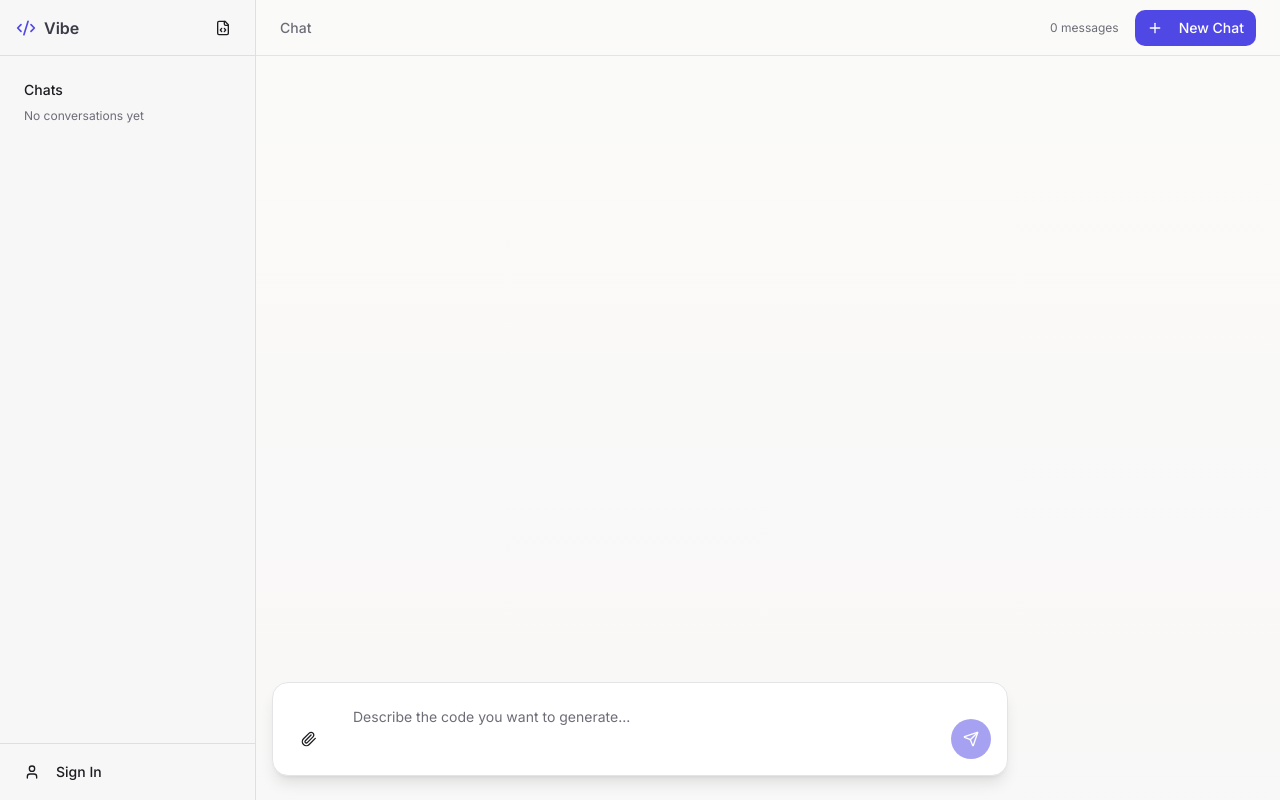
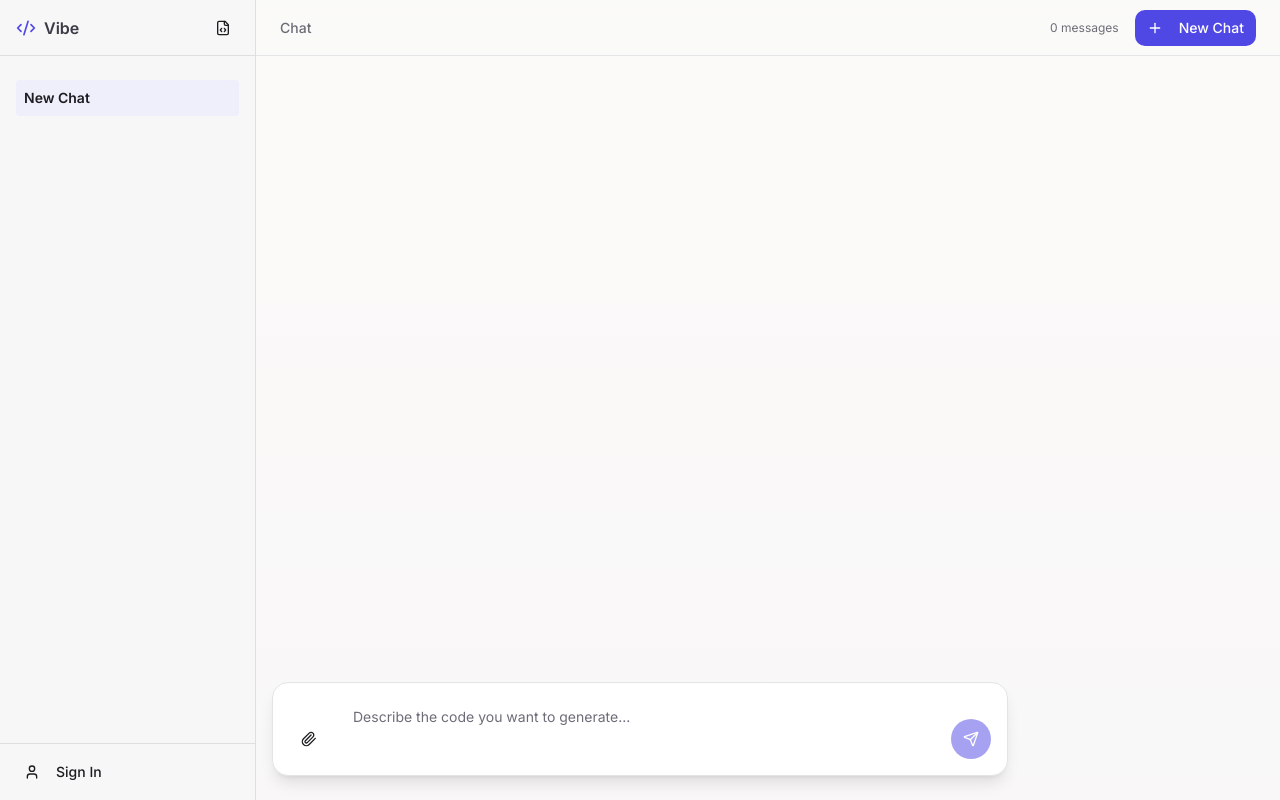
Before and after one commit to PrakDararith22/gentle-code-whisper, a React (Vite) app: page / in a window 1280 px wide. Built offline with nearby package versions, Linux system fonts and the light colour scheme; the HTML template or start-up script is replaced by a standard one.

Commit message:
fix: fix 404 of signup

```diff
--- a/src/components/HistoryPanel.tsx
+++ b/src/components/HistoryPanel.tsx
@@ -14,9 +14,11 @@ interface Conversation {
 interface HistoryPanelProps {
   onLoadConversation: (id: string) => void;
   refreshTrigger?: number;
+  isNewChat: boolean;
+  onNewChat: () => void;
 }
 
-export function HistoryPanel({ onLoadConversation, refreshTrigger }: HistoryPanelProps) {
+export function HistoryPanel({ onLoadConversation, refreshTrigger, isNewChat, onNewChat }: HistoryPanelProps) {
   const [conversations, setConversations] = useState<Conversation[]>([]);
   const [loading, setLoading] = useState(true);
   const { user } = useAuth();
@@ -84,12 +86,22 @@ export function HistoryPanel({ onLoadConversation, refreshTrigger }: HistoryPane
   return (
     <ScrollArea className="h-full">
       <div className="p-2 space-y-1">
-        <h3 className="text-sm font-medium px-2 mb-2">Chats</h3>
 
-        {conversations.length === 0 ? (
+        {conversations.length === 0 && !isNewChat ? (
           <p className="text-xs text-muted-foreground px-2">No conversations yet</p>
         ) : (
-          conversations.map((conv) => (
+          <>
+            {isNewChat && (
+              <div
+                className="group flex items-center justify-between p-2 rounded bg-accent cursor-pointer"
+                onClick={onNewChat}
+              >
+                <div className="flex-1 min-w-0">
+                  <p className="text-sm truncate font-semibold">New Chat</p>
+                </div>
+              </div>
+            )}
+            {conversations.map((conv) => (
               <div
                 key={conv.id}
                 className="group flex items-center justify-between p-2 rounded hover:bg-accent cursor-pointer"
@@ -98,7 +110,6 @@ export function HistoryPanel({ onLoadConversation, refreshTrigger }: HistoryPane
                 <div className="flex-1 min-w-0">
                   <p className="text-sm truncate">{conv.prompt}</p>
                 </div>
-
                 <Button
                   variant="ghost"
                   size="icon"
@@ -111,7 +122,8 @@ export function HistoryPanel({ onLoadConversation, refreshTrigger }: HistoryPane
                   <Trash2 className="h-3 w-3" />
                 </Button>
               </div>
-          ))
+            ))}
+          </>
         )}
       </div>
     </ScrollArea>
--- a/src/components/Sidebar.tsx
+++ b/src/components/Sidebar.tsx
@@ -15,12 +15,14 @@ import {
 
 interface SidebarProps {
   isCollapsed: boolean;
+  isNewChat: boolean;
   onToggle: () => void;
+  onNewChat: () => void;
   onLoadConversation?: (id: string) => void;
   refreshTrigger?: number;
 }
 
-export function Sidebar({ isCollapsed, onToggle, onLoadConversation, refreshTrigger }: SidebarProps) {
+export function Sidebar({ isCollapsed, isNewChat, onToggle, onNewChat, onLoadConversation, refreshTrigger }: SidebarProps) {
   const { user, signOut } = useAuth();
   const navigate = useNavigate();
   const { toast } = useToast();
@@ -80,6 +82,8 @@ export function Sidebar({ isCollapsed, onToggle, onLoadConversation, refreshTrig
           <HistoryPanel
             onLoadConversation={onLoadConversation || (() => {})}
             refreshTrigger={refreshTrigger}
+            isNewChat={isNewChat}
+            onNewChat={onNewChat}
           />
         )}
       </ScrollArea>
--- a/src/pages/Index.tsx
+++ b/src/pages/Index.tsx
@@ -326,7 +326,9 @@ const Index = () => {
       {/* Sidebar */}
       <Sidebar
         isCollapsed={sidebarCollapsed}
+        isNewChat={messages.length === 0}
         onToggle={() => setSidebarCollapsed(!sidebarCollapsed)}
+        onNewChat={startNewChat}
         onLoadConversation={loadConversation}
         refreshTrigger={refreshTrigger}
       />
--- a/src/pages/Signup.tsx
+++ b/src/pages/Signup.tsx
@@ -1,5 +1,5 @@
 import { useState } from 'react';
-import { useNavigate } from 'react-router-dom';
+import { useNavigate, Link } from 'react-router-dom';
 import { useAuth } from '@/contexts/AuthContext';
 import { Button } from '@/components/ui/button';
 import { Input } from '@/components/ui/input';
@@ -91,9 +91,9 @@ export default function Signup() {
 
         <p className="mt-4 text-center text-sm">
           Already have an account?{' '}
-          <a href="/login" className="text-primary hover:underline">
+          <Link to="/login" className="text-primary hover:underline">
             Log in
-          </a>
+          </Link>
         </p>
       </div>
     </div>
```
Also changed, not shown: vercel.json (added). Lines whose indentation alone changed are shown as unchanged.
